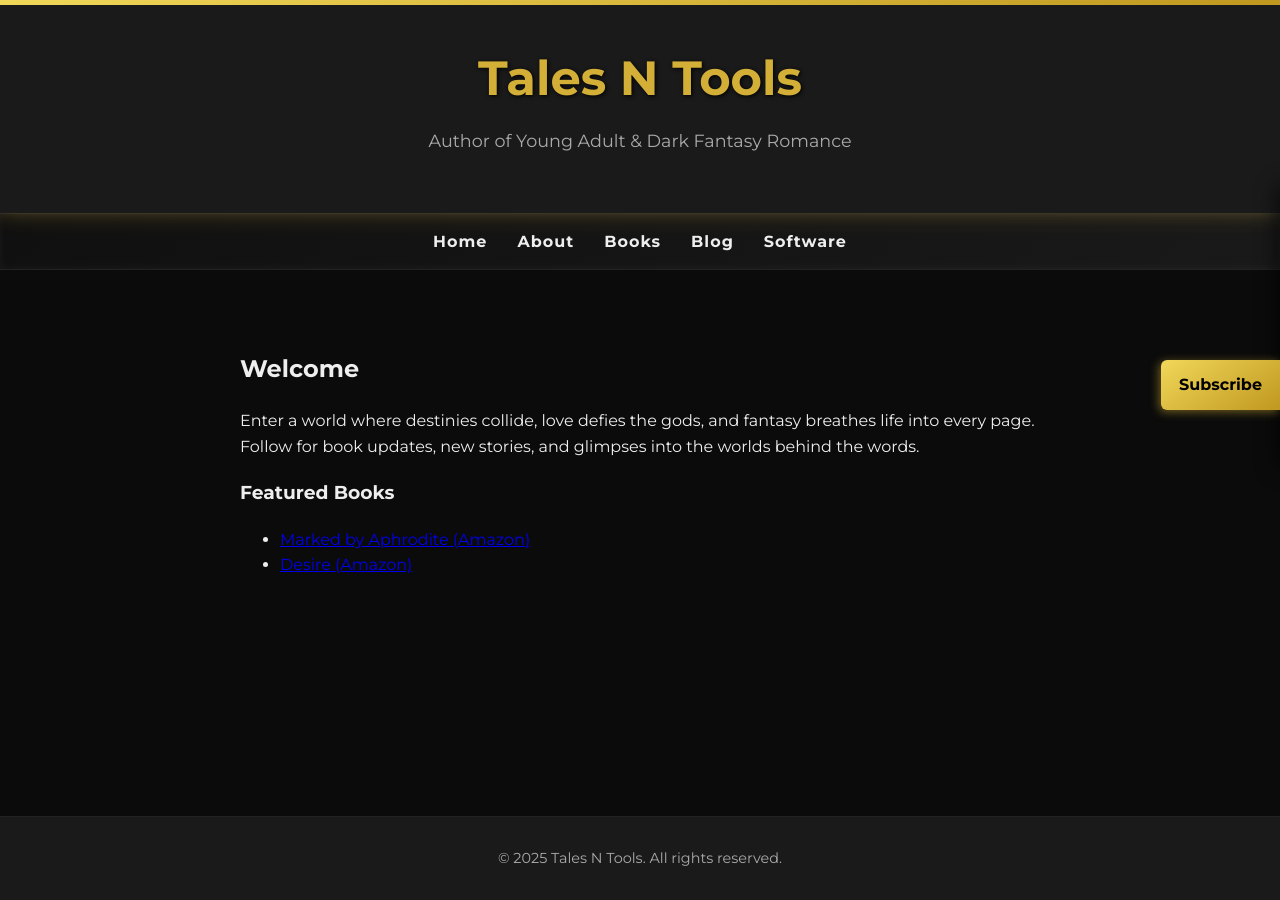
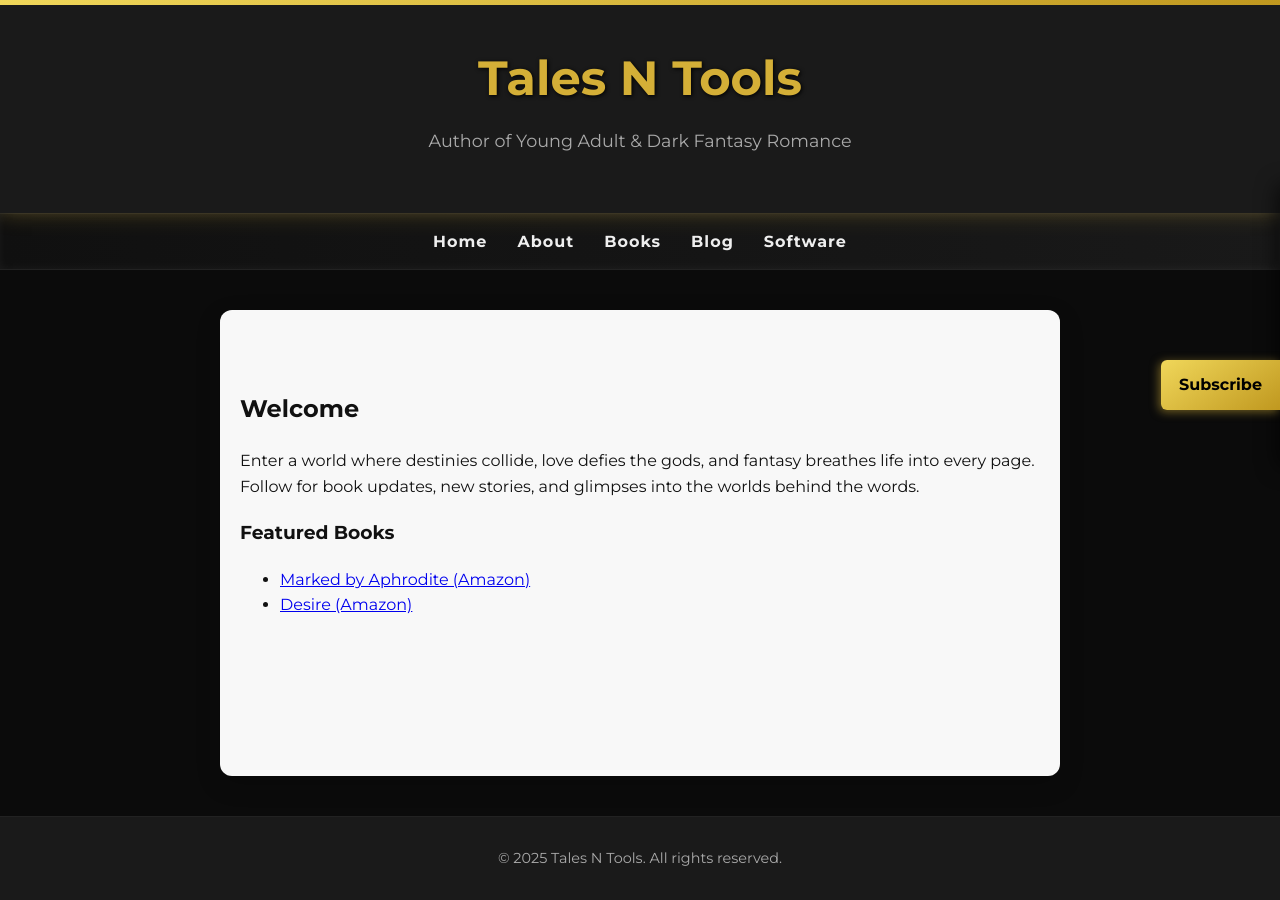
Before and after one commit to TalesNTools/TalesNTools, a Jekyll site: the page built from index.md, in a window 1280 px wide. Built offline with Jekyll 4.4.1, drawn with Linux system fonts in a browser that asks for light colours.

Commit message:
Background color

```diff
--- a/assets/css/style.css
+++ b/assets/css/style.css
@@ -35,7 +35,11 @@ main {
   flex: 1;
   padding: 60px 20px;
   max-width: 800px;
-  margin: auto;
+  margin: 40px auto;
+  background: #f8f8f8;
+  color: #111;
+  border-radius: 12px;
+  box-shadow: 0 8px 24px rgba(0, 0, 0, 0.2);
 }
 
 /* Header */
```
